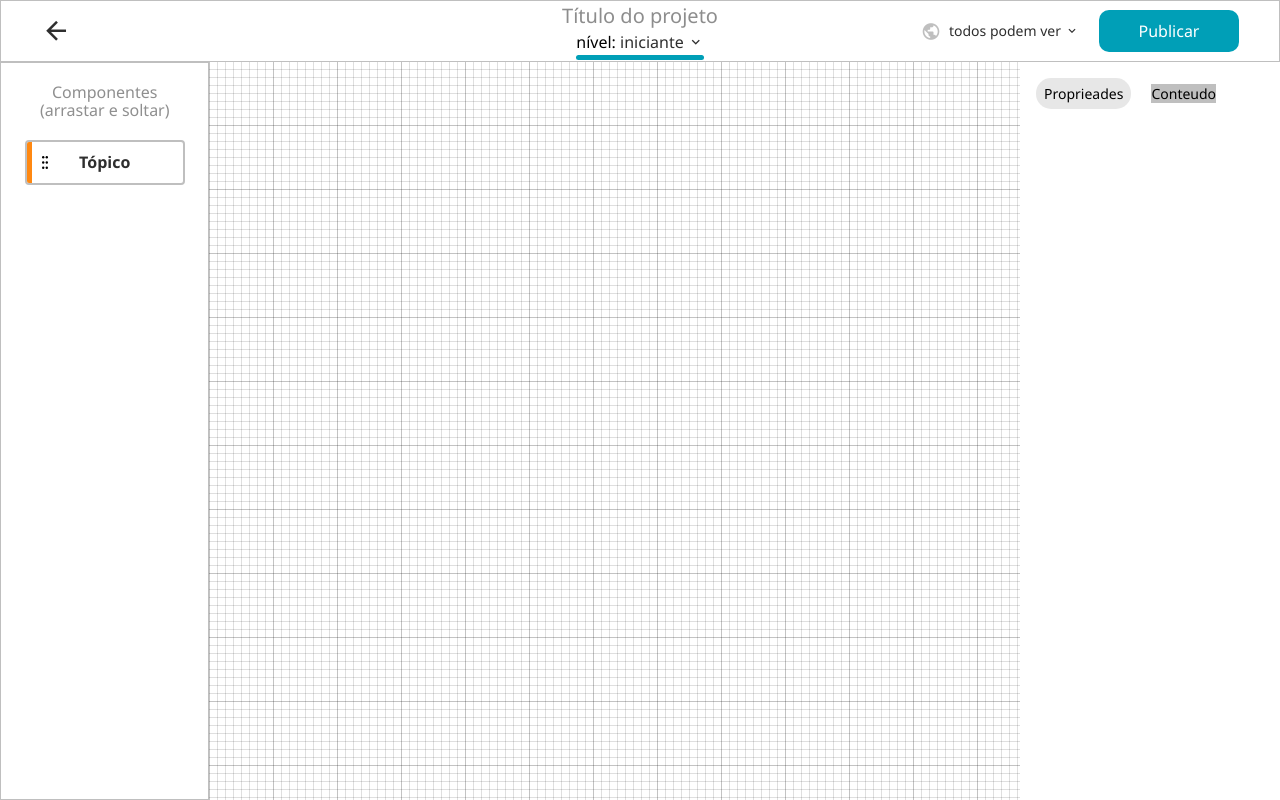
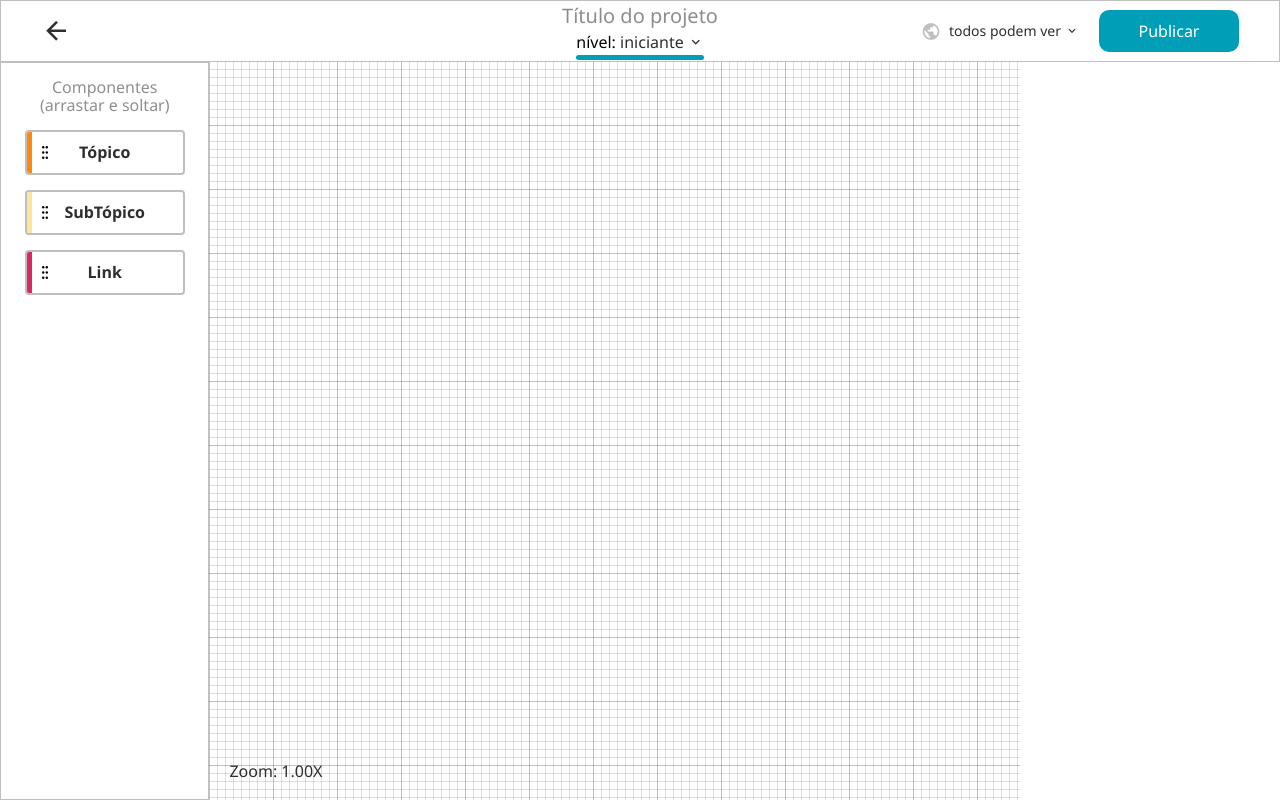
Before and after one commit to eniokarlos/Stairways, a Vue app in the folder frontend/: page /roadmap_creation in a window 1280 px wide. Built offline with nearby package versions, Linux system fonts and the light colour scheme; a web font is replaced by a local one.

Commit message:
feat(canvas): adiciona item,subitem e link

```diff
--- a/frontend/src/components/canvas/RmEdge.vue
+++ b/frontend/src/components/canvas/RmEdge.vue
@@ -6,18 +6,12 @@ import { alignToGrid } from './Util/alignToGrid';
 const props = withDefaults(
   defineProps<RoadmapEdge>(),
   {
-    format: 'curve',
-    style: 'dotted',
+    format: 'line',
+    style: 'solid',
   },
 );
 
-
-const { roadmap } = inject('roadmap') as {
-  roadmap: Ref<{
-    items: RoadmapItem[],
-    edges: RoadmapEdge[]
-  }>
-};
+const roadmapItems = inject('items') as Ref<RoadmapItem[]>;
 
 const styleProps: Record<EdgeStyle, object> = {
   solid: { 'stroke-width': '4' },
@@ -53,7 +47,7 @@ const anchorsCords = {
 };
 
 const start = computed(() => {
-  const res = roadmap.value.items.find(item => item.id === props.startItemId);
+  const res = roadmapItems.value.find(item => item.id === props.startItemId);
 
   if (res) {
     const cords = anchorsCords[props.startItemAnchor](res);
@@ -66,7 +60,7 @@ const start = computed(() => {
 });
 
 const end = computed(() => {
-  const res =  roadmap.value.items.find(item => item.id === props.endItemId);
+  const res =  roadmapItems.value.find(item => item.id === props.endItemId);
 
   if (res) {
     const cords = anchorsCords[props.endItemAnchor](res);
@@ -137,6 +131,8 @@ function getLinePath(start: Point, end: Point) {
       :d="getLinePath(start,end)"
       v-bind="styleProps[style]"
       fill="none"
+      stroke-linecap="round"
+      stroke-linejoin="round"
       stroke="#009FB7"
     />
   </g>
--- a/frontend/src/components/canvas/RmEditingMenu.vue
+++ b/frontend/src/components/canvas/RmEditingMenu.vue
@@ -10,20 +10,7 @@
     <div
       class="fg-foreground
       justify-between"
-    >
-      <button
-        class="bg-light-gray-alfa b-0 font-size-14px
-        font-500 mr-20px px-8px py-6px rd-15px"
-      >
-        Proprieades
-      </button>
-      <button
-        class="bg-light-gray b-0 font-size-14px
-        font-500"
-      >
-        Conteudo
-      </button>
-    </div>
+    />
   </div>
 </template>
 
--- a/frontend/src/components/canvas/RmGrid.vue
+++ b/frontend/src/components/canvas/RmGrid.vue
@@ -34,7 +34,7 @@ const scaledSubSize = computed(() => props.subGridSize * props.scale);
 <template>
   <defs>
     <pattern
-      v-if="scale > 0.2"
+      v-if="scale > 0.21"
       :id="subGridId"
       :width="scaledSubSize"
       :height="scaledSubSize"
--- a/frontend/src/components/canvas/RmTopic.vue
+++ b/frontend/src/components/canvas/RmItem.vue
@@ -1,22 +1,46 @@
 <script setup lang="ts">
 import { computed } from 'vue';
 import { alignToGrid } from './Util/alignToGrid';
-import { RoadmapItem } from './Util/roadmap.interfaces';
+import { ItemType, RoadmapItem } from './Util/roadmap.interfaces';
+import { RoadmapDefaults } from './Util/roadmap.defaults';
 
 const props = withDefaults(
   defineProps<RoadmapItem>(),
   {
     x: 0,
     y: 0,
-    width: 256,
-    height: 64,
+    type: 'topic',
+    width: RoadmapDefaults.topic.width,
+    height: RoadmapDefaults.topic.height,
   },
 );
 
 const text = defineModel<string>('text');
 const widthAligned = computed(() => alignToGrid(props.width));
 const heightAligned = computed(() => alignToGrid(props.height));
-const paddingOffset = 70;
+const paddingOffset = 40;
+
+const typeColors: Record<ItemType, {bg:string, fg:string}> = {
+  topic: {
+    bg: '#FF8811',
+    fg: '#fff',
+  },
+  subTopic: {
+    bg: '#FFE599',
+    fg: '#000',
+  },
+  link: {
+    bg: '#DB2763',
+    fg: '#FFF',
+  },
+};
+
+const fontSizes: Record<ItemType, string> = {
+  topic: '26',
+  subTopic: '18',
+  link: '26',
+};
+
 
 </script>
 <template>
@@ -33,7 +57,7 @@ const paddingOffset = 70;
     <rect
       :width="widthAligned"
       :height="heightAligned"
-      fill="#FF8811"
+      :fill="typeColors[type].bg"
       stroke="black"
       rx="5"
     />
@@ -42,9 +66,9 @@ const paddingOffset = 70;
       alignment-baseline="middle"
       dominant-baseline="middle"
       text-anchor="middle"
-      font-size="28px"
+      :font-size="fontSizes[type]"
       font-weight="400"
-      fill="white"
+      :fill="typeColors[type].fg"
       :x="widthAligned / 2"
       :y="heightAligned / 2"
     >
--- /dev/null
+++ b/frontend/src/components/canvas/Util/roadmap.defaults.ts
@@ -0,0 +1,16 @@
+export class RoadmapDefaults {
+  static topic = {
+    width: 256,
+    height: 64,
+  };
+
+  static subTopic = {
+    width: 192,
+    height: 48,
+  };
+
+  static link = {
+    width: 288,
+    height: 48,
+  };
+}
--- a/frontend/src/components/canvas/Util/roadmap.interfaces.ts
+++ b/frontend/src/components/canvas/Util/roadmap.interfaces.ts
@@ -2,6 +2,7 @@ export type Anchor = 'top' | 'right' | 'bottom' | 'left'
 export type EdgeStyle = 'solid' | 'dashed' | 'dotted'
 export type EdgeFormat = 'line' | 'curve' | 'diagonal'
 export type EdgeDirection = 'lineX' | 'lineY' | 'lineXY'
+export type ItemType = 'topic' | 'subTopic' | 'link'
 
 export interface User {
   name?: string
@@ -36,8 +37,9 @@ export interface BoundingBox extends Point {
 
 export interface RoadmapItem extends BoundingBox {
   id: string;
-  type?: string;
+  type?: ItemType;
   editing?: boolean;
+  linkTo?: string
 }
 
 
--- a/frontend/src/pages/RoadmapCreation.vue
+++ b/frontend/src/pages/RoadmapCreation.vue
@@ -3,8 +3,9 @@ import UiIcon from '@/ui/icon/UiIcon.vue';
 import UiDropDown from '@/ui/dropDown/UiDropDown.vue';
 import UiBtn from '@/ui/btn/UiBtn.vue';
 import RmCanvas, { GridMoveEvent } from '@/components/canvas/RmCanvas.vue';
-import { reactive, ref } from 'vue';
-import { RoadmapItem } from '@/components/canvas/Util/roadmap.interfaces';
+import { ref } from 'vue';
+import { RoadmapItem, ItemType } from '@/components/canvas/Util/roadmap.interfaces';
+import { RoadmapDefaults } from '@/components/canvas/Util/roadmap.defaults.ts';
 
 const levelColors = [
   'brand-blue',
@@ -26,19 +27,15 @@ const privacity = [
 const selectedPrivacity = ref(0);
 const selectedLevel = ref(0);
 
-const roadmapItems = reactive<RoadmapItem[]>([]);
+const roadmapItems = ref<RoadmapItem[]>([]);
 const scale = ref<number>(1);
 const newItem = ref<RoadmapItem>();
-const defaultItemSize = {
-  w: 256,
-  h: 64,
-};
 
 let isGrabbing: boolean = false;
-let lastItemType: string;
+let lastItemType: ItemType;
 let lastMoveEvent: GridMoveEvent;
 
-function onGrab(itemType: string) {
+function onGrab(itemType: ItemType) {
   lastItemType = itemType;
   isGrabbing = true;
 }
@@ -48,13 +45,13 @@ function onEnter(e: GridMoveEvent) {
     lastMoveEvent = e;
     newItem.value = {
       id: crypto.randomUUID(),
-      width: defaultItemSize.w,
-      height: defaultItemSize.h,
+      width: RoadmapDefaults[lastItemType].width,
+      height: RoadmapDefaults[lastItemType].height,
       x: (e.event.offsetX - lastMoveEvent.grid.x) / scale.value,
       y: (e.event.offsetY - lastMoveEvent.grid.y) / scale.value,
       type: lastItemType,
     };
-    roadmapItems.push(newItem.value);
+    roadmapItems.value.push(newItem.value);
   }
 }
 
@@ -73,7 +70,7 @@ function onMove(e: GridMoveEvent) {
 
 function onLeave() {
   if (newItem.value && isGrabbing) {
-    roadmapItems.pop();
+    roadmapItems.value.pop();
   }
 }
 
@@ -93,7 +90,7 @@ function stopAddElement() {
     >
       <RouterLink
         to="/"
-        class="z-1 fg-foreground decoration-none"
+        class="z-2 fg-foreground decoration-none"
       >
         <UiIcon
           name="arrow-left"
@@ -147,10 +144,10 @@ function stopAddElement() {
       @pointerup="stopAddElement"
     >
       <div
-        class="rm-creation__side-menu w-250px h-full
-      b-1px-solid-light-gray flex flex-col items-center"
+        class="rm-creation__side-menu select-none w-250px h-full
+      b-1px-solid-light-gray flex flex-col items-center gap-15px"
       >
-        <span class="w-68% block my-20px text-center fg-gray font-500">
+        <span class="w-68% block mt-15px text-center fg-gray font-500">
           Componentes (arrastar e soltar)
         </span>
         <UiBtn
@@ -160,6 +157,22 @@ function stopAddElement() {
         >
           Tópico
         </UiBtn>
+
+        <UiBtn
+          draggable
+          color="sub-topic"
+          @pointerdown.left="onGrab('subTopic')"
+        >
+          SubTópico
+        </UiBtn>
+
+        <UiBtn
+          draggable
+          color="brand-magenta"
+          @pointerdown.left="onGrab('link')"
+        >
+          Link
+        </UiBtn>
       </div>
       <div
         class="rm-creation__canvas w-full h-full"
@@ -167,7 +180,7 @@ function stopAddElement() {
       >
         <RmCanvas
           v-model:scale="scale"
-          :items="roadmapItems"
+          v-model:items="roadmapItems"
           @on-move="onMove"
           @on-enter="onEnter"
         />
--- a/frontend/src/ui/uiList/UiList.vue
+++ b/frontend/src/ui/uiList/UiList.vue
@@ -53,7 +53,7 @@ function pickRandomColor() {
     >{{ title }}</span>
 
     <div class="ui-list__wrapper mt-10px relative flex m-auto">
-      <div class="h-100% absolute left-0 z-2 flex items-center">
+      <div class="top-50% translate-y--50% absolute left-0 z-2 flex items-center">
         <UiIcon
           pointer
           name="chevron-left"
@@ -70,7 +70,7 @@ function pickRandomColor() {
         <slot />
       </div>
 
-      <div class="h-100% absolute right-0 z-2 flex items-center">
+      <div class="top-50% translate-y--50% absolute right-0 z-2 flex items-center">
         <UiIcon
           pointer
           name="chevron-right"
--- a/frontend/uno.config.ts
+++ b/frontend/uno.config.ts
@@ -25,6 +25,7 @@ export default defineConfig({
       'brand-orange': '#FF8811',
       'brand-blue': '#009FB7',
       'brand-magenta': '#DB2763',
+      'sub-topic': '#FFE599',
       'fg-inverted': '#fff',
       'foreground': '#2E2E2E',
       'light-gray': '#BFBFBF',
```
Also changed, not shown: frontend/src/components/canvas/RmCanvas.vue (+15 -26 lines).
